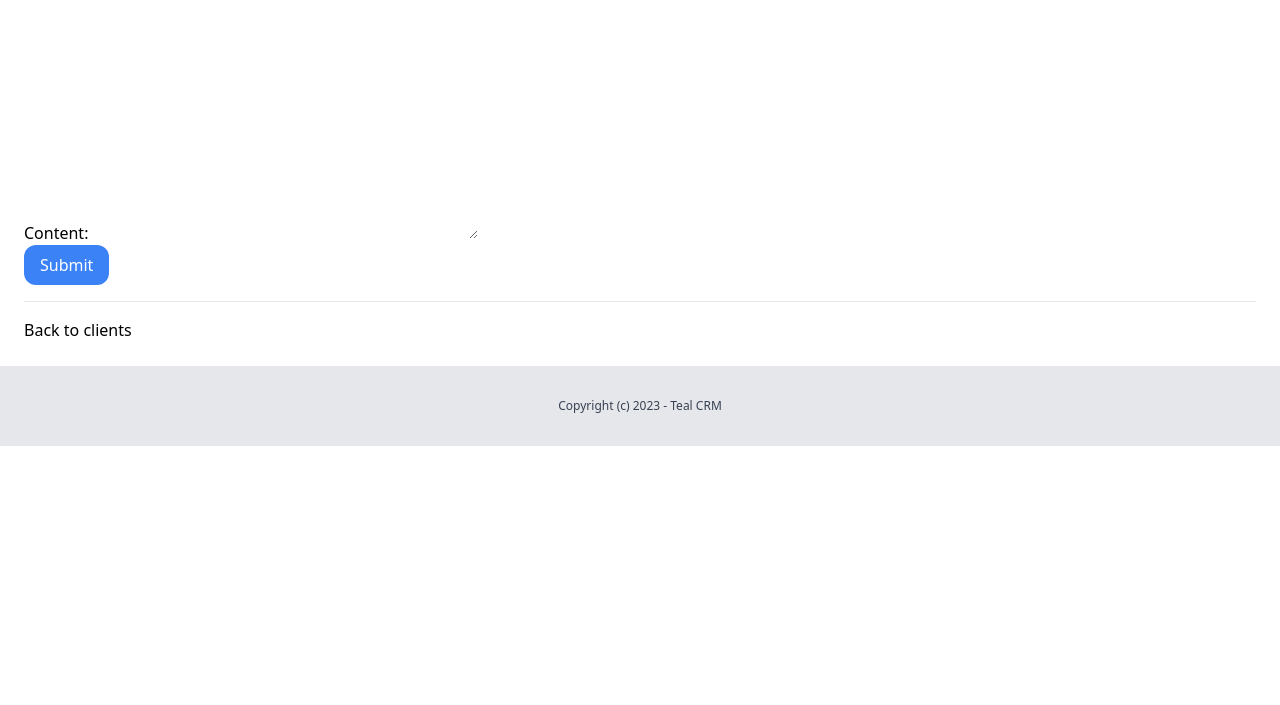
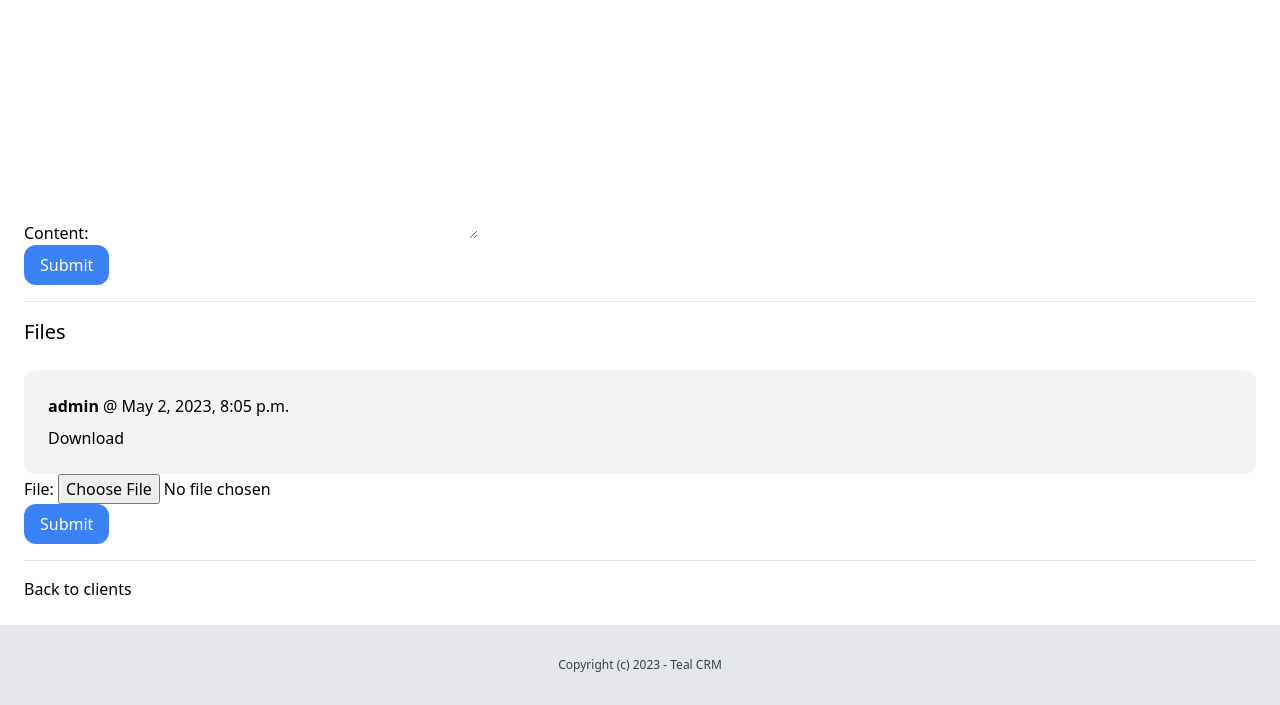
Before and after one commit to ZhanbolotAbdrasilov17/Django_CRM, a Django app: page /dashboard/clients/2/ in a window 1280 px wide. Shown: the part 555-1260 px from the top of the page. Before the commit the page ends 1001 px from the top, so only its background shows below. Run offline with Django 4.2, Linux system fonts and the light colour scheme; a user stored in the database is signed in; data comes from the database, SQL or seed files in the repository; both versions use the stored data as it was after the commit; style sheets or scripts are compiled from the project's sources.

Commit message:
upload files function creating and export clients from crm part making

```diff
--- a/client/forms.py
+++ b/client/forms.py
@@ -1,6 +1,6 @@
 from django import forms
 
-from .models import Client, Comment
+from .models import Client, Comment, ClientFile
 
 class AddClientForm(forms.ModelForm):
     class Meta:
@@ -11,3 +11,8 @@ class AddCommentForm(forms.ModelForm):
     class Meta:
         model = Comment
         fields = ('content',)
+
+class AddFileForm(forms.ModelForm):
+    class Meta:
+        model = ClientFile
+        fields = ('file',)
--- a/client/models.py
+++ b/client/models.py
@@ -28,3 +28,14 @@ class Comment(models.Model):
 
     def __str__(self):
         return self.created_by.username
+
+
+class ClientFile(models.Model):
+    team = models.ForeignKey(Team, related_name='client_files', on_delete=models.CASCADE)
+    client = models.ForeignKey(Client, related_name='files', on_delete=models.CASCADE)
+    file = models.FileField(upload_to='clientfiles')
+    created_by = models.ForeignKey(User, related_name='client_files', on_delete=models.CASCADE)
+    created_at = models.DateTimeField(auto_now_add=True)
+
+    def __str__(self):
+        return self.created_by.username
--- a/client/templates/client/clients_detail.html
+++ b/client/templates/client/clients_detail.html
@@ -46,6 +46,28 @@
 
         <hr class="my-4">
 
+        <h2 class="mb-6 text-xl">Files</h2>
+
+        <div class="space-y-4">
+            {% for file in client.files.all %}
+                <div class="bg-gray-100 p-6 rounded-xl">
+                    <p class="mb-2"><strong>{{ file.created_by }}</strong> @ {{ file.created_at }}</p>
+
+                    <a href="{{ file.file.url }}">Download</a>
+                </div>
+            {% endfor %}
+        </div>
+
+        <form method="post" action="{% url 'clients:add_file' client.id %}" enctype="multipart/form-data">
+            {% csrf_token %}
+
+            {{ fileform.as_p }}
+
+            <button class="py-2 px-4 rounded-xl bg-blue-500 text-white">Submit</button>
+        </form>
+
+        <hr class="my-4">
+
         <a href="{% url 'clients:list' %}">Back to clients</a>
     </div>
 {% endblock %}
--- a/client/templates/client/clients_list.html
+++ b/client/templates/client/clients_list.html
@@ -7,6 +7,7 @@
         <h1 class="mb-4 text-xl">Clients</h1>
 
         <a href="{% url 'clients:add' %}" class="inline-block py-4 px-6 bg-teal-600 rounded-xl text-white">Add client</a>
+        <a href="{% url 'clients:export' %}" class="inline-block py-4 px-6 rounded-xl bg-teal-500 text-white">Export clients</a>
 
         {% if clients %}
             <div class="mt-6 flex justify-between">
--- a/client/urls.py
+++ b/client/urls.py
@@ -10,5 +10,7 @@ urlpatterns = [
     path('<int:pk>/delete/', views.clients_delete, name='delete'),
     path('<int:pk>/edit/', views.clients_edit, name='edit'),
     path('<int:pk>/add-comment/', views.clients_detail, name='add_comment'),
+    path('<int:pk>/add-file/', views.clients_add_file, name='add_file'),
     path('add/', views.clients_add, name='add'),
+    path('export/', views.clients_export, name='export'),
 ]
--- a/client/views.py
+++ b/client/views.py
@@ -1,11 +1,32 @@
+import csv
+
 from django.contrib import messages
 from django.contrib.auth.decorators import login_required
+from django.http import HttpResponse
 from django.shortcuts import render, get_object_or_404, redirect
 
-from .forms import AddClientForm, AddCommentForm
+from .forms import AddClientForm, AddCommentForm, AddFileForm
 from .models import Client
 
 from team.models import Team
+
+
+@login_required
+def clients_export(request):
+    clients = Client.objects.filter(created_by=request.user)
+
+    response = HttpResponse(
+        content_type='text/csv',
+        headers={'Content-Disposition': 'attachment; filename="clients.csv"'},
+    )
+
+    writer = csv.writer(response)
+    writer.writerow(['Client', 'Description', 'Created at', 'Created by'])
+
+    for client in clients:
+        writer.writerow([client.name, client.description, client.created_at, client.created_by])
+
+    return response
 
 
 @login_required
@@ -15,6 +36,25 @@ def clients_list(request):
     return render(request, 'client/clients_list.html', {
         'clients': clients
     })
+
+
+@login_required
+def clients_add_file(request, pk):
+    client = get_object_or_404(Client, created_by=request.user, pk=pk)
+    team = Team.objects.filter(created_by=request.user)[0]
+
+    if request.method == 'POST':
+        form = AddFileForm(request.POST, request.FILES)
+
+        if form.is_valid():
+            file = form.save(commit=False)
+            file.team = team
+            file.client_id = pk
+            file.created_by = request.user
+            file.save()
+
+            return redirect('clients:detail', pk=pk)
+    return redirect('clients:detail', pk=pk)
 
 
 @login_required
@@ -38,7 +78,8 @@ def clients_detail(request, pk):
 
     return render(request, 'client/clients_detail.html', {
         'client': client,
-        'form': form
+        'form': form,
+        'fileform': AddFileForm(),
     })
 
 
--- a/lead/admin.py
+++ b/lead/admin.py
@@ -1,6 +1,7 @@
 from django.contrib import admin
 
-from .models import Lead, Comment
+from .models import Lead, Comment, LeadFile
 
 admin.site.register(Lead)
 admin.site.register(Comment)
+admin.site.register(LeadFile)
--- a/lead/urls.py
+++ b/lead/urls.py
@@ -11,5 +11,6 @@ urlpatterns = [
     path('<int:pk>/edit/', views.LeadUpdateView.as_view(), name='edit'),
     path('<int:pk>/convert/', views.ConvertToClientView.as_view(), name='convert'),
     path('<int:pk>/add-comment/', views.AddCommentView.as_view(), name='add_comment'),
+    path('<int:pk>/add-file/', views.AddFileView.as_view(), name='add_file'),
     path('add/', views.LeadCreateView.as_view(), name='add'),
 ]
--- a/tealcrm/settings.py
+++ b/tealcrm/settings.py
@@ -122,6 +122,10 @@ STATICFILES_DIRS = [
     BASE_DIR / "static",
 ]
 
+
+MEDIA_ROOT = BASE_DIR / 'media'
+MEDIA_URL = 'media/'
+
 # Default primary key field type
 # https://docs.djangoproject.com/en/4.2/ref/settings/#default-auto-field
 
--- a/tealcrm/urls.py
+++ b/tealcrm/urls.py
@@ -1,4 +1,5 @@
-
+from django.conf import settings
+from django.conf.urls.static import static
 from django.contrib import admin
 from django.contrib.auth import views
 from django.urls import path, include
@@ -17,4 +18,4 @@ urlpatterns = [
     path('log-in/', views.LoginView.as_view(template_name='userprofile/login.html'), name='login'),
     path('log-out/', views.LogoutView.as_view(), name='logout'),
     path('admin/', admin.site.urls),
-]
+] + static(settings.MEDIA_URL, document_root=settings.MEDIA_ROOT)
```
Also changed, not shown: lead/forms.py (+7 -1 lines), lead/models.py (+11 -0 lines), lead/templates/lead/lead_detail.html (+22 -0 lines), lead/views.py (+18 -1 lines), client/migrations/0005_clientfile.py (added), db.sqlite3, lead/migrations/0006_leadfile.py (added), media/clientfiles/chair.jpeg (added), media/leadfiles/chair.jpeg (added).
